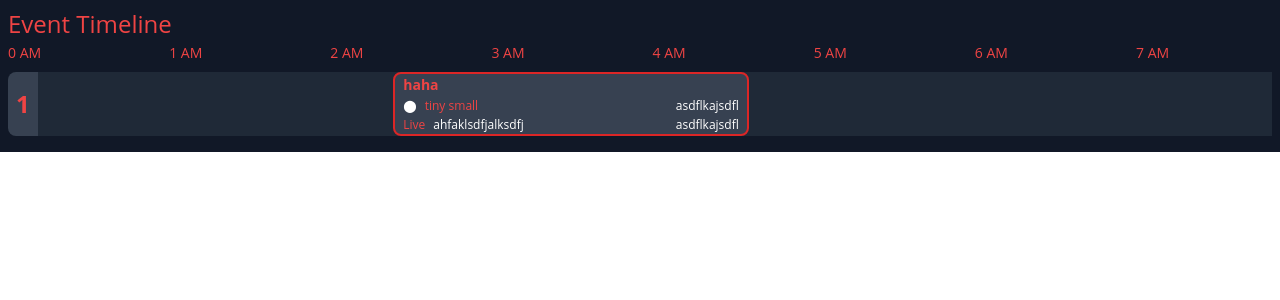
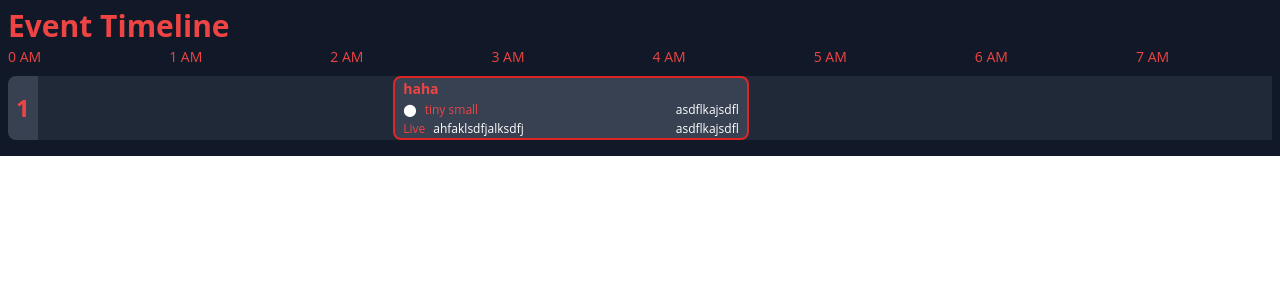
Before and after one commit to Uhmopt/tailwind-timeline, a React (Create React App) app: page / in a window 1280 px wide. Shown: the top 300 px of the page. Built offline with nearby package versions, Linux system fonts and the light colour scheme.

Commit message:
[Fix] font style

```diff
--- a/src/components/timeline/Timeline.js
+++ b/src/components/timeline/Timeline.js
@@ -8,7 +8,7 @@ export default function Timeline({ title = '', data = [], ...props }) {
   return (
     <div className="p-2 bg-gray-900 text-red-500 font-poppins">
       {Boolean(title?.length) && (
-        <span className="text-2xl">{title ?? ''}</span>
+        <span className="text-3xl font-bold">{title ?? ''}</span>
       )}
       <TimelineRuller unit={unit} />
       <TimelineContent heading={1} unit={unit} />
```
